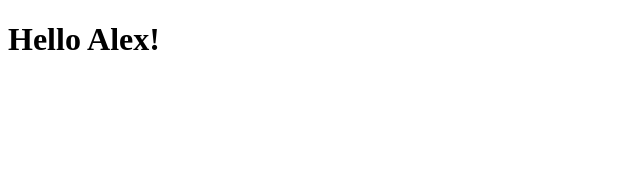
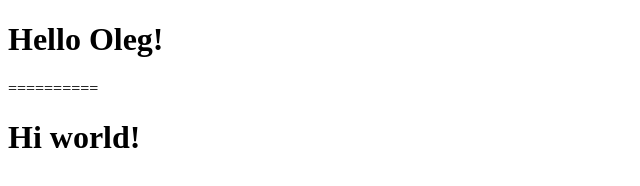
Before and after one commit to OlegReinvald/Lab1, a plain HTML site: page index.html in a window 1280 px wide. Shown: the whole page, without its empty margins (0-640 px from the left). Drawn offline with Linux system fonts and the light colour scheme.

Commit message:
+Hi world
Alex >> Oleg

```diff
--- a/index.html
+++ b/index.html
@@ -5,6 +5,8 @@
  <title>Git task</title>
 </head>
 <body>
- <h1>Hello Alex!</h1>
+ <h1>Hello Oleg!</h1>
+==========
+ <h1>Hi world!</h1>
 </body>
 </html>
```
